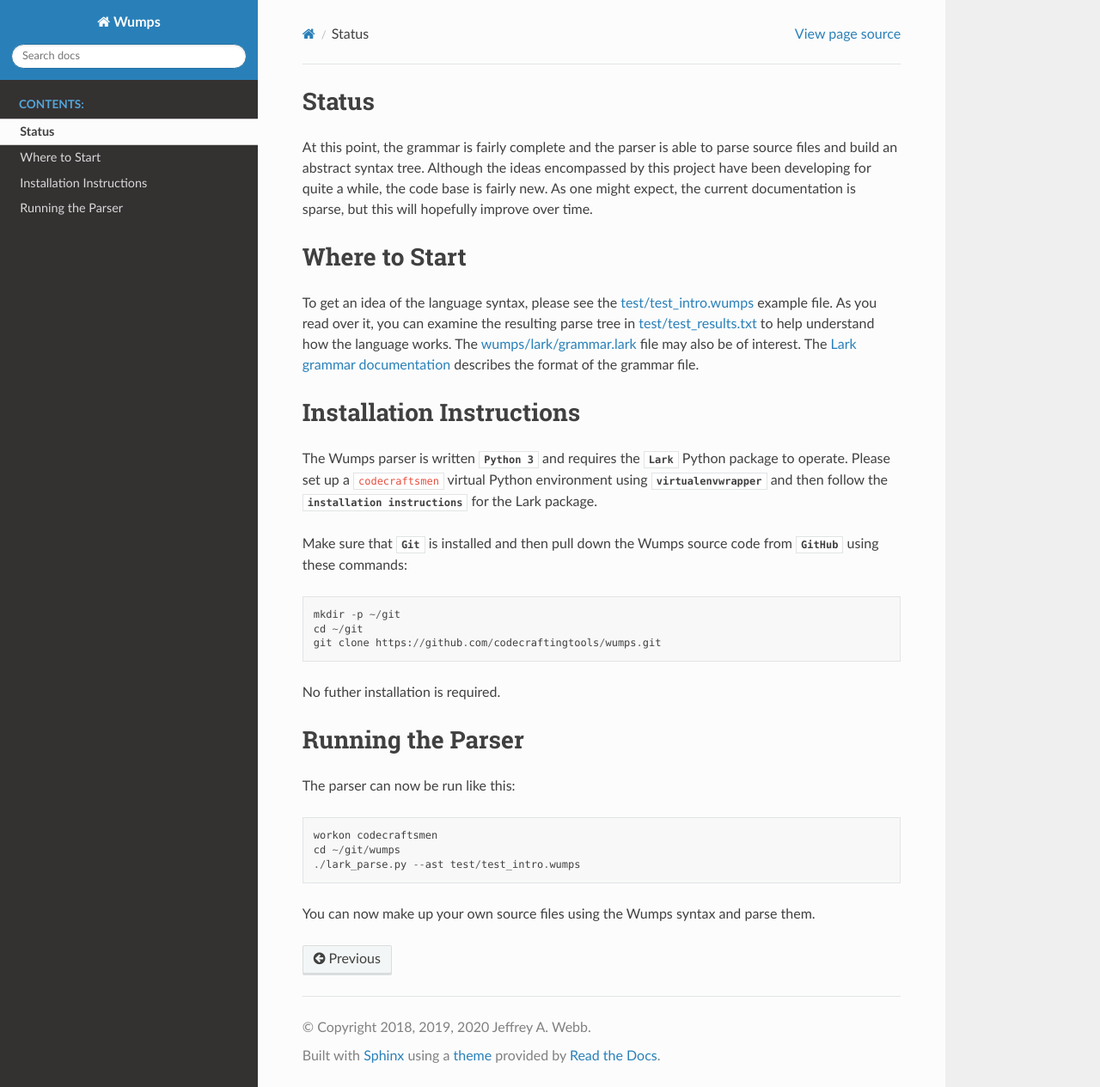
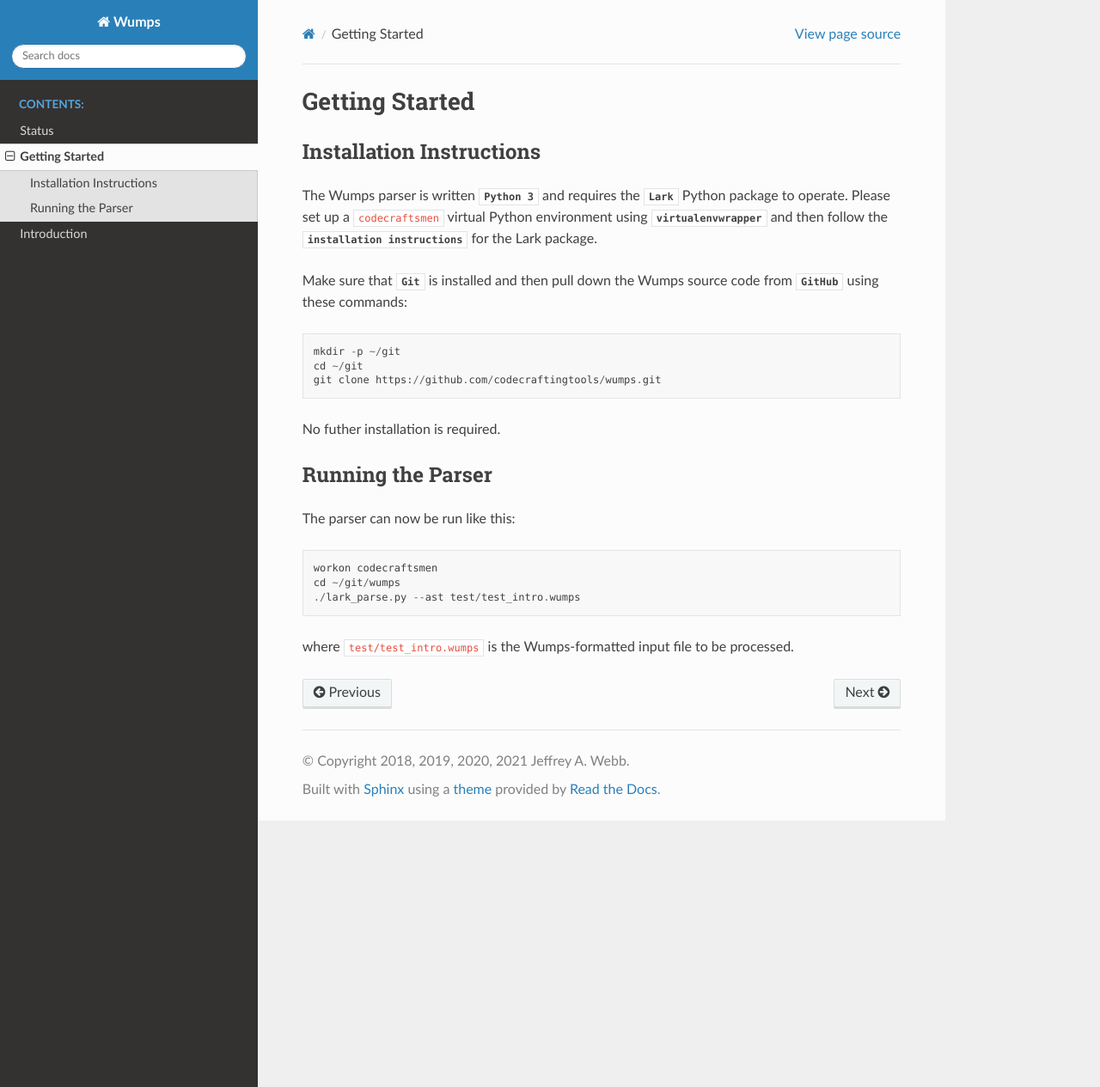
Before and after one commit to codecraftingtools/wumps, a Sphinx documentation site: the page built from doc/getting_started.rst, in a window 1280 px wide and 1265 px high. Shown: the whole window at 86% size. Built offline with Sphinx 7.4.7 and the Read the Docs theme 2.0.0, drawn with Linux system fonts in a browser that asks for light colours.

Commit message:
Split documentation into multiple rst files.

```diff
--- a/doc/conf.py
+++ b/doc/conf.py
@@ -20,7 +20,7 @@
 # -- Project information -----------------------------------------------------
 
 project = u'Wumps'
-copyright = u'2018, 2019, 2020 Jeffrey A. Webb'
+copyright = u'2018, 2019, 2020, 2021 Jeffrey A. Webb'
 author = u'Jeffrey A. Webb'
 
 # The short X.Y version
--- a/doc/main.rst
+++ b/doc/getting_started.rst
@@ -1,24 +1,8 @@
-.. Copyright 2018, 2020 Jeffrey A. Webb
+.. Copyright 2018, 2020, 2021 Jeffrey A. Webb
 
-Status
-======
-
-At this point, the grammar is fairly complete and the parser is able
-to parse source files and build an abstract syntax tree.  Although the
-ideas encompassed by this project have been developing for quite a
-while, the code base is fairly new.  As one might expect, the current
-documentation is sparse, but this will hopefully improve over time.
-
-Where to Start
-==============
-
-To get an idea of the language syntax, please see the
-:repo:`test/test_intro.wumps` example file.  As you read over it, you
-can examine the resulting parse tree in :repo:`test/test_results.txt`
-to help understand how the language works.  The
-:repo:`wumps/lark/grammar.lark` file may also be of interest.  The
-`Lark grammar documentation`_ describes the format of the grammar
-file.
+===============
+Getting Started
+===============
 
 Installation Instructions
 =========================
@@ -58,8 +42,4 @@
   cd ~/git/wumps
   ./lark_parse.py --ast test/test_intro.wumps
 
-You can now make up your own source files using the Wumps syntax and
-parse them.
-
-.. _Lark grammar documentation:
-   https://lark-parser.readthedocs.io/en/latest/grammar.html
+where ``test/test_intro.wumps`` is the Wumps-formatted input file to be processed.
--- a/doc/index.rst
+++ b/doc/index.rst
@@ -1,4 +1,4 @@
-.. Copyright 2018, 2020 Jeffrey A. Webb
+.. Copyright 2018, 2020, 2021 Jeffrey A. Webb
 
 .. Wumps documentation master file, created by
    sphinx-quickstart on Fri Nov  9 20:23:42 2018.
@@ -14,4 +14,6 @@
    :maxdepth: 2
    :caption: Contents:
 
-   main
+   status
+   getting_started
+   introduction
```
Also changed, not shown: doc/introduction.rst (added, +25 -0 lines), doc/status.rst (added, +11 -0 lines).
